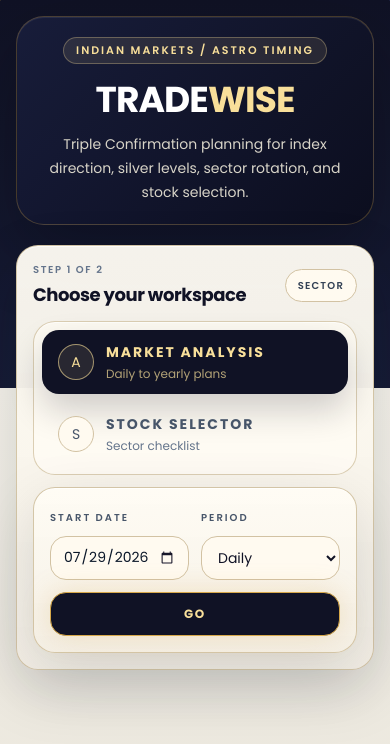
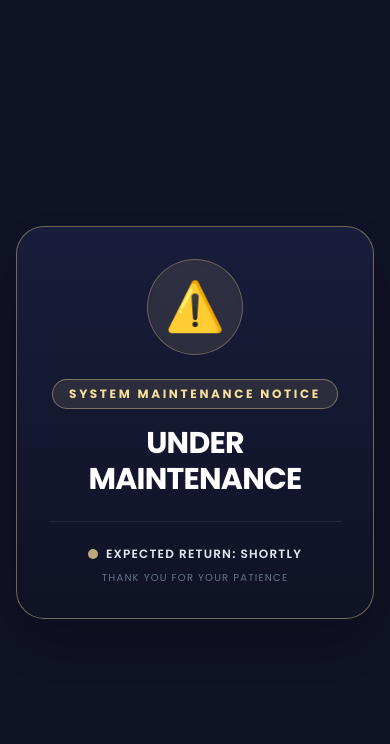
Before and after one commit to KindaJayant/tradewise-harish, a Next.js app: page / in a window 390 px wide. Shown: the top 744 px of the page. Built offline with nearby package versions, Linux system fonts and the light colour scheme.

Commit message:
feat: reinstate Under Maintenance overlay without description text paragraph

```diff
--- a/app/page.tsx
+++ b/app/page.tsx
@@ -563,99 +563,27 @@ export default function HomePage() {
   );
 
   return (
-    <main className="min-h-screen px-4 py-4 text-slate-900 md:px-8 md:py-6 lg:px-10">
-      <div className="mx-auto flex w-full max-w-[1600px] flex-col gap-5">
-        <section className="stellar-panel overflow-hidden rounded-[28px] px-4 py-5 text-center text-[#f5eddb] md:px-6 md:text-left lg:px-7">
-          <div className="grid gap-5 lg:grid-cols-[1fr_auto] lg:items-end">
-            <div>
-              <div className="mx-auto mb-4 inline-flex items-center rounded-full border border-[#f8df9a]/30 bg-[#f8df9a]/10 px-3 py-1 text-[11px] font-semibold uppercase tracking-[0.18em] text-[#f8df9a] md:mx-0">
-                Indian Markets / Astro Timing
-              </div>
-              <h1 className="mx-auto max-w-4xl text-4xl font-bold tracking-tight text-white md:mx-0 md:text-6xl">
-                TRADE<span className="text-[#f8df9a]">WISE</span>
-              </h1>
-              <p className="mx-auto mt-3 max-w-2xl text-sm leading-6 text-[#d8d4c8] md:mx-0 md:text-base">
-                Triple Confirmation planning for index direction, silver levels, sector rotation, and stock selection.
-              </p>
-            </div>
-          </div>
-        </section>
-
-        <div className="md:hidden">
-          {mobileScreen === "inputs" ? (
-            <section className="space-y-4">
-              <MobileControlPanel
-                activeTab={activeTab}
-                date={date}
-                period={period}
-                sector={sector}
-                loading={viewState === "loading"}
-                onTabChange={(tab) => {
-                  changeTab(tab);
-                }}
-                onDateChange={setDate}
-                onPeriodChange={setPeriod}
-                onSectorChange={setSector}
-                onAnalyze={() => {
-                  void runAnalysis();
-                }}
-                onSelectSector={() => {
-                  void runAnalysis("sector");
-                }}
-              />
-            </section>
-          ) : (
-            <section className="space-y-3">
-              <div className="panel-surface rounded-[22px] px-4 py-4">
-                <div className="flex items-start justify-between gap-4">
-                  <div>
-                    <div className="mb-2 text-[10px] font-semibold uppercase tracking-[0.14em] text-slate-500">
-                      Step 2 of 2
-                    </div>
-                    <h2 className="text-[28px] font-bold tracking-tight text-navy">
-                      Output
-                    </h2>
-                    <p className="mt-2 text-[15px] leading-6 text-slate-600">
-                      Review the generated trading intelligence and go back to adjust inputs.
-                    </p>
-                  </div>
-                  <button
-                    type="button"
-                    onClick={() => setMobileScreen("inputs")}
-                    className="rounded-[16px] border border-[#d2c2a3] bg-[#fffaf0] px-3 py-2 text-[10px] font-semibold uppercase tracking-[0.12em] text-slate-700 transition hover:border-signal hover:text-signal-dark"
-                  >
-                    Back
-                  </button>
-                </div>
-              </div>
-              {results}
-            </section>
-          )}
+    <main className="min-h-screen bg-[#101225] text-cream flex items-center justify-center p-4 md:p-8">
+      <div className="max-w-2xl w-full text-center space-y-6 rounded-[28px] p-8 md:p-12 border border-[#f8df9a]/40 bg-gradient-to-b from-[#181d3b] to-[#101225] shadow-2xl">
+        <div className="inline-flex items-center justify-center w-24 h-24 rounded-full bg-[#f8df9a]/10 border border-[#f8df9a]/30 text-[#f8df9a] text-5xl shadow-inner mx-auto">
+          ⚠️
         </div>
 
-        <div className="hidden md:block">
-          <section className="space-y-4">
-            <MobileControlPanel
-              activeTab={activeTab}
-              date={date}
-              period={period}
-              sector={sector}
-              loading={viewState === "loading"}
-              onTabChange={(tab) => {
-                changeTab(tab);
-              }}
-              onDateChange={setDate}
-              onPeriodChange={setPeriod}
-              onSectorChange={setSector}
-              onAnalyze={() => {
-                void runAnalysis();
-              }}
-              onSelectSector={() => {
-                void runAnalysis("sector");
-              }}
-            />
-            {results}
-          </section>
+        <div className="space-y-4">
+          <span className="inline-block px-4 py-1.5 rounded-full border border-[#f8df9a]/40 bg-[#f8df9a]/10 text-[#f8df9a] text-xs font-bold uppercase tracking-[0.22em]">
+            System Maintenance Notice
+          </span>
+          <h1 className="text-3xl md:text-5xl font-extrabold uppercase tracking-tight text-white">
+            Under Maintenance
+          </h1>
+        </div>
+
+        <div className="pt-6 border-t border-slate-700/50 flex flex-col items-center justify-center gap-2 text-xs uppercase tracking-widest text-slate-400">
+          <div className="flex items-center gap-2">
+            <span className="w-2.5 h-2.5 rounded-full bg-[#f8df9a] animate-pulse" />
+            <span className="font-semibold text-slate-200">EXPECTED RETURN: SHORTLY</span>
+          </div>
+          <span className="text-[10px] text-slate-500">Thank you for your patience</span>
         </div>
       </div>
     </main>
```
